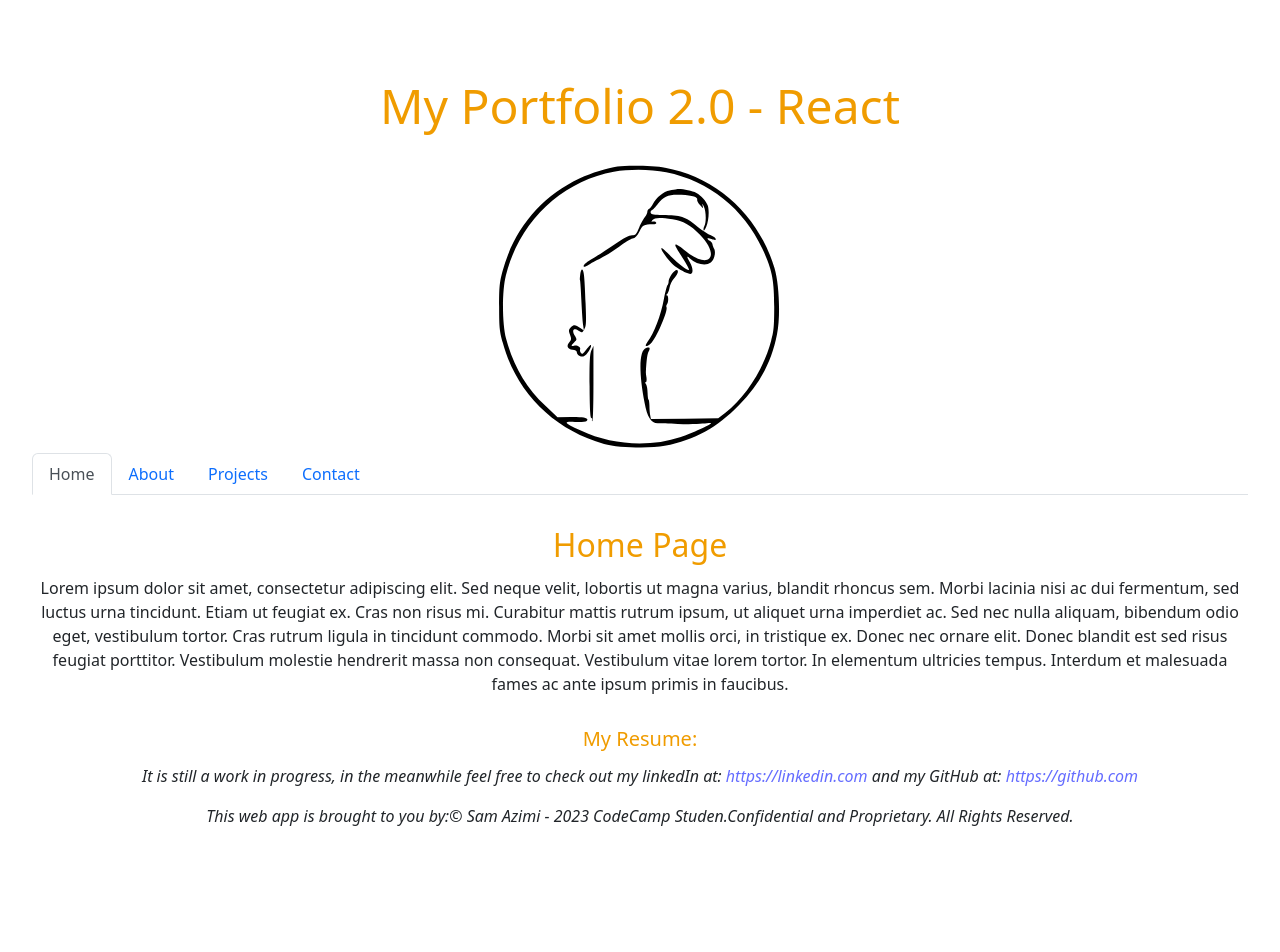
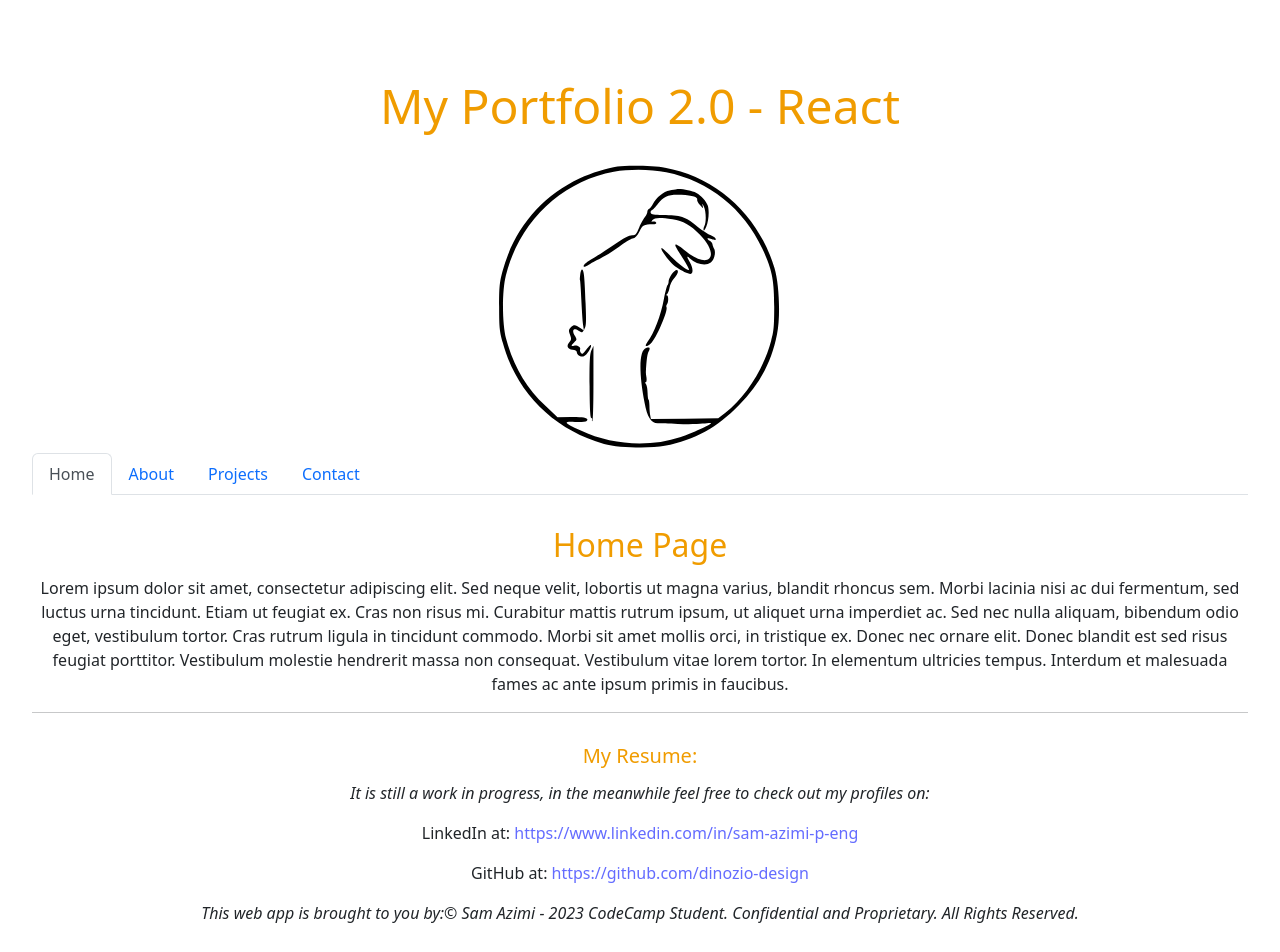
Before and after one commit to dinozio-design/20-My-React-Portfolio, a React (Vite) app: page / in a window 1280 px wide. Shown: the top 952 px of the page. Before the commit the page ends 876 px from the top, so only its background shows below. Built offline with nearby package versions, Linux system fonts and the light colour scheme.

Commit message:
futile efforts in adding gh logo.... moving on

```diff
--- a/package.json
+++ b/package.json
@@ -14,10 +14,11 @@
     "preview": "vite preview"
   },
   "dependencies": {
+    "bootstrap": "^5.2.3",
     "gh-pages": "^6.0.0",
     "react": "^18.2.0",
     "react-dom": "^18.2.0",
-    "bootstrap": "^5.2.3"
+    "react-icons": "^4.11.0"
   },
   "devDependencies": {
     "@types/react": "^18.0.28",
--- a/src/components/Footer.jsx
+++ b/src/components/Footer.jsx
@@ -1,11 +1,15 @@
 import React from 'react';
+import ghLogo from '../assets/images/logo-github.svg'
+// import { GitHub} from "react-icons/fa";
 
 export default function Footer() {
   return (
     <div>
+      <hr/>
       <h4>My Resume:</h4>
-      <p className='text-body-secondary fst-italic fw-lighter'>It is still a work in progress, in the meanwhile feel free to check out my linkedIn at:  <a href="https://linkedin.com">https://linkedin.com</a> and my GitHub at: <a href="https://github.com">https://github.com</a> </p>
-      <p className='text-body-secondary fst-italic fw-lighter'>This web app is brought to you by:© Sam Azimi - 2023 CodeCamp Studen.Confidential and Proprietary. All Rights Reserved.</p>
+      <p className='text-body-secondary fst-italic fw-lighter'>It is still a work in progress, in the meanwhile feel free to check out my profiles on:</p><p> LinkedIn at:  <a href="https://www.linkedin.com/in/sam-azimi-p-eng">https://www.linkedin.com/in/sam-azimi-p-eng</a></p>
+      <p>  GitHub at: <a href="https://github.com/dinozio-design">https://github.com/dinozio-design</a> </p>
+      <p className='text-body-secondary fst-italic fw-lighter'>This web app is brought to you by:© Sam Azimi - 2023 CodeCamp Student. Confidential and Proprietary. All Rights Reserved.</p>
     </div>
   );
 }
```
Also changed, not shown: src/assets/images/logo-github.svg (added), 1 other file (tests, documents, lock files or other folders).
